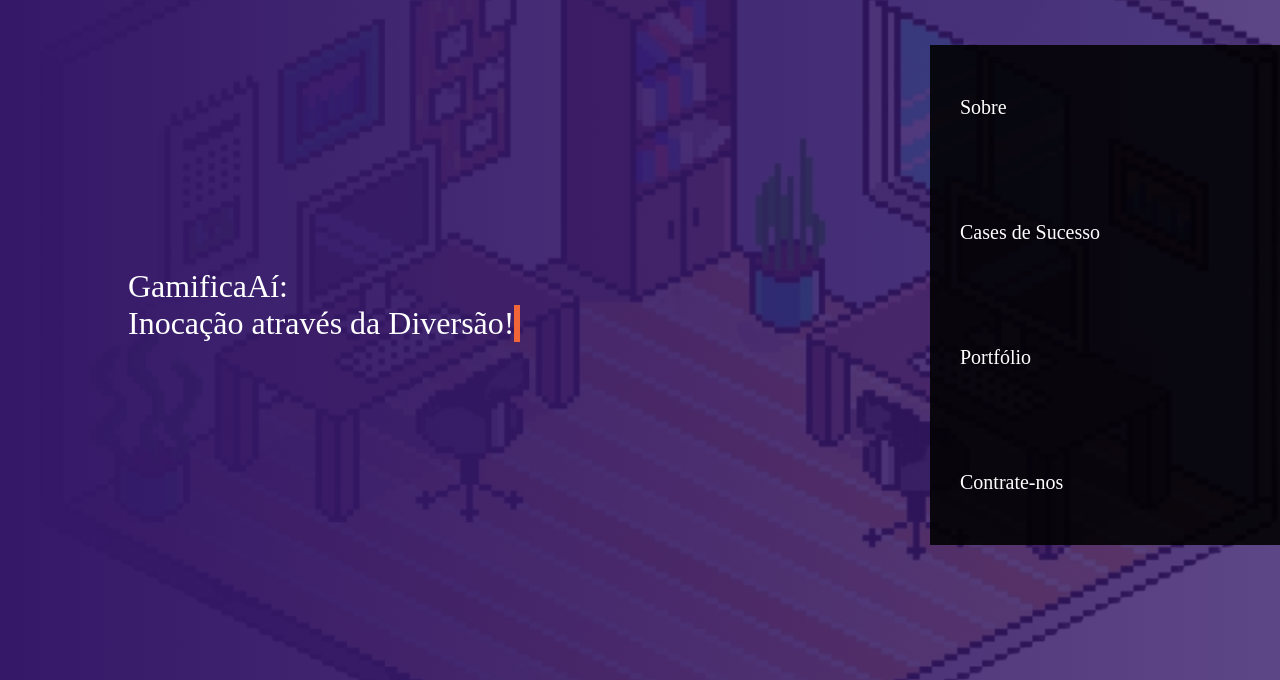
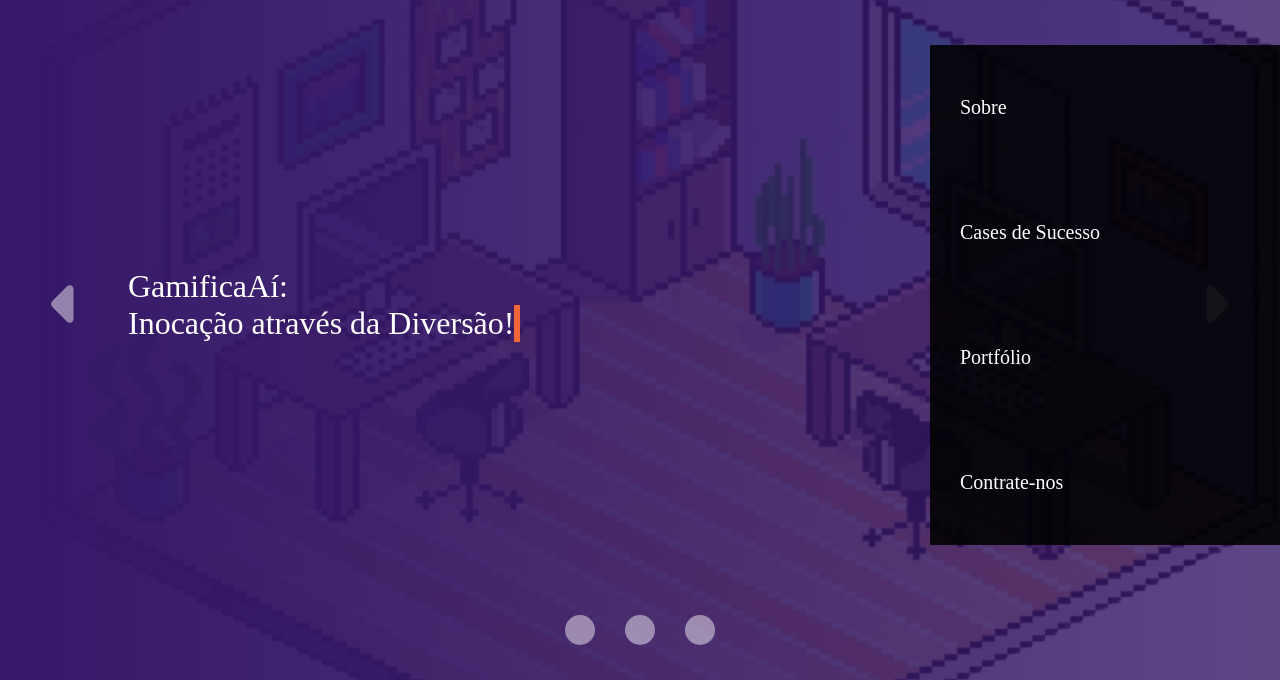
Before and after one commit to Minzyx/gamificaai, a plain HTML site: page index.html in a window 1280 px wide. Shown: the part 120-800 px from the top of the page. Drawn offline with Linux system fonts and the light colour scheme; a web font is replaced by a local one.

Commit message:
feat: Marcadores do carrossel adicionados.

```diff
--- a/index.html
+++ b/index.html
@@ -37,6 +37,14 @@
         </header>
         <div class="container-grid conteudo-banner">
             <p>GamificaAí: <span>Inocação através da Diversão!</span></p>
+            <button onclick="mostrarSlideAnterior()" id="botao-anterior"><svg xmlns="http://www.w3.org/2000/svg" viewBox="0 0 256 512"><!--!Font Awesome Free 6.5.2 by @fontawesome - https://fontawesome.com License - https://fontawesome.com/license/free Copyright 2024 Fonticons, Inc.--><path d="M9.4 278.6c-12.5-12.5-12.5-32.8 0-45.3l128-128c9.2-9.2 22.9-11.9 34.9-6.9s19.8 16.6 19.8 29.6l0 256c0 12.9-7.8 24.6-19.8 29.6s-25.7 2.2-34.9-6.9l-128-128z"/></svg></button>
+            <button onclick= "mostrarProximoSlide()"id="botao-proximo"><svg xmlns="http://www.w3.org/2000/svg" viewBox="0 0 256 512"><!--!Font Awesome Free 6.5.2 by @fontawesome - https://fontawesome.com License - https://fontawesome.com/license/free Copyright 2024 Fonticons, Inc.--><path d="M246.6 278.6c12.5-12.5 12.5-32.8 0-45.3l-128-128c-9.2-9.2-22.9-11.9-34.9-6.9s-19.8 16.6-19.8 29.6l0 256c0 12.9 7.8 24.6 19.8 29.6s25.7 2.2 34.9-6.9l128-128z"/></svg></button>
+
+            <div class="botoes">
+                <button><svg xmlns="http://www.w3.org/2000/svg" viewBox="0 0 512 512"><!--!Font Awesome Free 6.5.2 by @fontawesome - https://fontawesome.com License - https://fontawesome.com/license/free Copyright 2024 Fonticons, Inc.--><path d="M256 512A256 256 0 1 0 256 0a256 256 0 1 0 0 512z"/></svg></button>
+                <button><svg xmlns="http://www.w3.org/2000/svg" viewBox="0 0 512 512"><!--!Font Awesome Free 6.5.2 by @fontawesome - https://fontawesome.com License - https://fontawesome.com/license/free Copyright 2024 Fonticons, Inc.--><path d="M256 512A256 256 0 1 0 256 0a256 256 0 1 0 0 512z"/></svg></button>
+                <button><svg xmlns="http://www.w3.org/2000/svg" viewBox="0 0 512 512"><!--!Font Awesome Free 6.5.2 by @fontawesome - https://fontawesome.com License - https://fontawesome.com/license/free Copyright 2024 Fonticons, Inc.--><path d="M256 512A256 256 0 1 0 256 0a256 256 0 1 0 0 512z"/></svg></button>
+            </div>
         </div>
     </div>
 
--- a/script.js
+++ b/script.js
@@ -35,3 +35,47 @@
     iconesX.style.display = "inline"
     iconeBarras.style.display = "none"
 }
+
+// Função Carrossel
+
+let slides = [
+    'primeiro-banner',
+    'segundo-banner',
+    'terceiro-banner'
+]
+
+let slideAtual = 0
+
+let numSlides = slides.length
+
+let banner = document.querySelector(".banner")
+
+banner.classList.add(slides[slideAtual])
+
+const mostrarProximoSlide = () => {
+    // Remove slide anterior
+    banner.classList.remove(slides[slideAtual])
+
+   if (slideAtual < (numSlides - 1)) {
+    slideAtual++
+   }else{
+    slideAtual = 0
+   }
+
+
+    // Renderiza o slideAtual
+    banner.classList.add(slides[slideAtual])
+}
+
+const mostrarSlideAnterior = () => {
+
+    banner.classList.remove(slides[slideAtual])
+
+    if (slideAtual > 0 ) {
+        slideAtual--
+       }else{
+        slideAtual = numSlides - 1
+       }
+
+    banner.classList.add(slides[slideAtual])
+}
--- a/style.css
+++ b/style.css
@@ -37,10 +37,75 @@
     /* vh -> Porcentagem da ALTURA da viewport (janela ) */
     height: 100vh;
 
-    background-image: linear-gradient(90deg, rgba(53, 24, 104, 1) 0%, rgba(53, 24, 104, 0.8) 100%), url(img/bg-room.png);
+
     background-repeat: no-repeat;
 
     background-position: 165% 40%;
+
+    position: relative;
+}
+
+.primeiro-banner{
+    background-image: linear-gradient(90deg, rgba(53, 24, 104, 1) 0%, rgba(53, 24, 104, 0.8) 100%), url(img/bg-room.png);
+}
+
+.segundo-banner{
+    background-image: linear-gradient(90deg, rgba(24, 104, 36, 1) 0%, rgba(24, 104, 36, 0.8) 100%), url(img/bg-room.png);
+}
+
+.terceiro-banner{
+    background-image: linear-gradient(90deg, rgba(104, 24, 48, 1) 0%, rgba(104, 24, 48, 0.8) 100%), url(img/bg-room.png);
+}
+
+
+#botao-anterior, #botao-proximo {
+    width: 30px;
+
+    background: none;
+    border: none;
+
+    cursor: pointer;
+
+    position: absolute;
+
+}
+
+#botao-anterior {
+    left: 4%;
+}
+
+#botao-proximo{
+    right: 4%;
+}
+
+#botao-anterior svg, #botao-proximo svg{
+    fill: #ffffff76;
+}
+
+.botoes{
+    width: 150px;
+
+    display: flex;
+    justify-content: space-between;
+    align-items: center;
+
+    position: absolute;
+    bottom: 4%;
+
+    left:50%;
+    margin-left: -75px;
+}
+
+.botoes button{
+    width: 30px;
+
+    background: none;
+    border: none;
+    cursor: pointer;
+}
+
+.botoes button svg{
+    fill:  #ffffff76;
 }
 
 header {
@@ -490,6 +555,7 @@
         top: 165px;
         right: 0px;
 
+        z-index: 1;
     }
 
     #sobre {
```
Also changed, not shown: img/caret-left-solid.svg (added), img/caret-right-solid.svg (added), img/circle-solid.svg (added).
